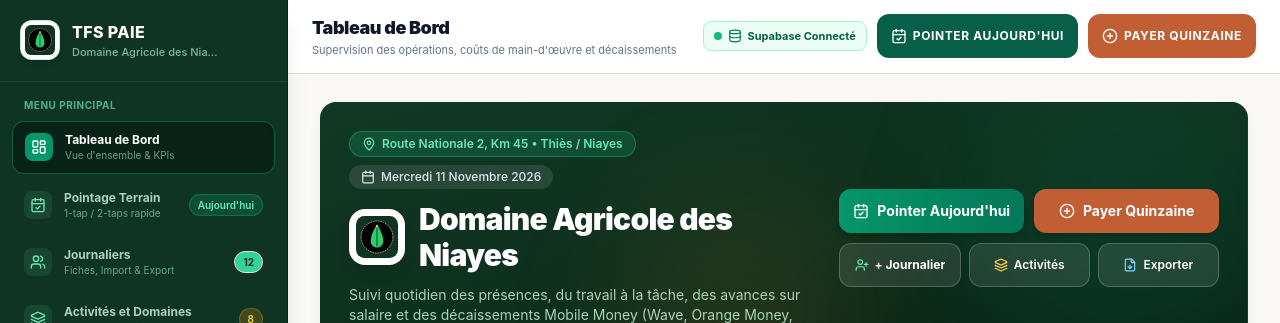
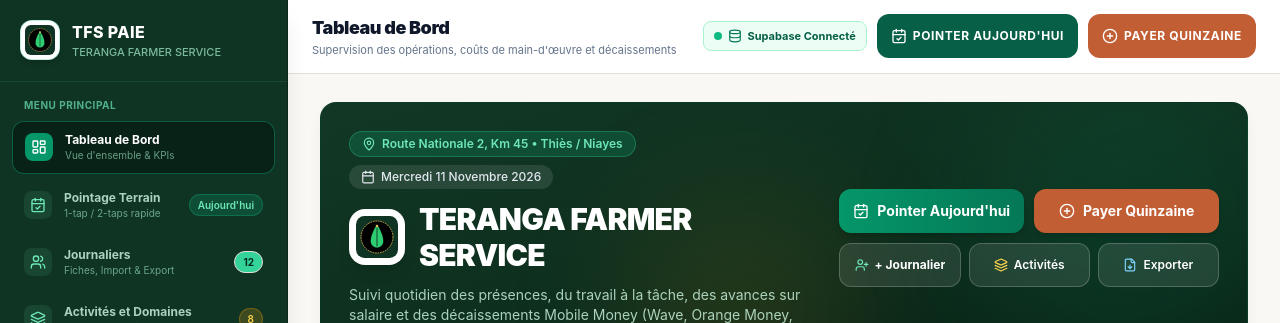
Before and after one commit to thiernond/TFS-PAIE, a Next.js app: page / in a window 1280 px wide. Shown: the top 323 px of the page. Built offline with nearby package versions, Linux system fonts and the light colour scheme; no server answers; the database is empty.

Commit message:
fix(company): set default company name to TERANGA FARMER SERVICE and restore online status indicator

```diff
--- a/src/app/page.tsx
+++ b/src/app/page.tsx
@@ -152,11 +152,11 @@ export default function AppLayout() {
             setCompanySettings(result.companySettings);
           }
         } else {
-          setIsSupabaseConnected(false);
+          setIsSupabaseConnected(typeof navigator !== "undefined" ? navigator.onLine : true);
         }
       } catch (err) {
         console.warn("Connexion initiale Supabase : utilisation du cache local", err);
-        if (isMounted) setIsSupabaseConnected(false);
+        if (isMounted) setIsSupabaseConnected(typeof navigator !== "undefined" ? navigator.onLine : true);
       } finally {
         if (isMounted) setIsSyncing(false);
       }
@@ -169,11 +169,19 @@ export default function AppLayout() {
         if (savedCompany) {
           const parsedCompany = JSON.parse(savedCompany);
           if (parsedCompany && parsedCompany.companyName) {
+            let needsSave = false;
+            if (parsedCompany.companyName === "Domaine Agricole des Niayes") {
+              parsedCompany.companyName = "TERANGA FARMER SERVICE";
+              needsSave = true;
+            }
             if (
               parsedCompany.logoUrl &&
               parsedCompany.logoUrl.includes("<svg xmlns='http://www.w3.org/2000/svg' viewBox=")
             ) {
               parsedCompany.logoUrl = mockCompanySettings.logoUrl;
+              needsSave = true;
+            }
+            if (needsSave) {
               localStorage.setItem("tfs_paie_company_settings", JSON.stringify(parsedCompany));
             }
             setCompanySettings(parsedCompany);
--- a/src/components/dashboard/receipt-modal.tsx
+++ b/src/components/dashboard/receipt-modal.tsx
@@ -21,7 +21,7 @@ export const ReceiptModal: React.FC<ReceiptModalProps> = ({ payment, onClose, co
     ? `Quinzaine du ${formatDateFR(payment.periodStart)} au ${formatDateFR(payment.periodEnd)}`
     : `Journée du ${formatDateFR(payment.date)}`;
 
-  const companyName = companySettings?.companyName || "Domaine Agricole des Niayes";
+  const companyName = companySettings?.companyName || "TERANGA FARMER SERVICE";
   const registration = companySettings?.registrationNumber ? ` (NINEA: ${companySettings.registrationNumber})` : "";
 
   const handleShareWhatsApp = () => {
@@ -83,7 +83,7 @@ export const ReceiptModal: React.FC<ReceiptModalProps> = ({ payment, onClose, co
               </div>
             )}
             <h4 className="font-extrabold text-sm text-slate-900 tracking-wide uppercase">
-              {companySettings?.companyName || "DOMAINE AGRICOLE DES NIAYES"}
+              {companySettings?.companyName || "TERANGA FARMER SERVICE"}
             </h4>
             <p className="text-[11px] text-slate-600">
               {companySettings?.address || "Route Nationale 2"} • {companySettings?.region || "Thiès"}
--- a/src/components/layout/sidebar.tsx
+++ b/src/components/layout/sidebar.tsx
@@ -135,7 +135,7 @@ export const Sidebar: React.FC<SidebarProps> = ({
                 TFS PAIE
               </span>
               <p className="text-[11px] text-emerald-200/70 font-medium truncate max-w-[150px]">
-                {companySettings?.companyName || "Domaine des Niayes"}
+                {companySettings?.companyName || "TERANGA FARMER SERVICE"}
               </p>
             </div>
           </div>
--- a/src/lib/mock-data.ts
+++ b/src/lib/mock-data.ts
@@ -524,7 +524,7 @@ export const mockUsers: AppUser[] = [
 ];
 
 export const mockCompanySettings: CompanySettings = {
-  companyName: "Domaine Agricole des Niayes",
+  companyName: "TERANGA FARMER SERVICE",
   legalForm: "Société Civile Agricole (SCA)",
   registrationNumber: "SN-DKR-2024-B-8912",
   managerName: "El Hadj Diallo",
@@ -532,7 +532,7 @@ export const mockCompanySettings: CompanySettings = {
   region: "Thiès / Niayes",
   address: "Route Nationale 2, Km 45",
   phone: "+221 77 452 10 99",
-  email: "direction@domaineniayes.sn",
+  email: "direction@terangafarmerservice.sn",
   currency: "Franc CFA (XOF)",
   standardDailyRate: 2500,
   payrollCycle: "quinzaine",
```
Also changed, not shown: 1 other file (tests, documents, lock files or other folders).
